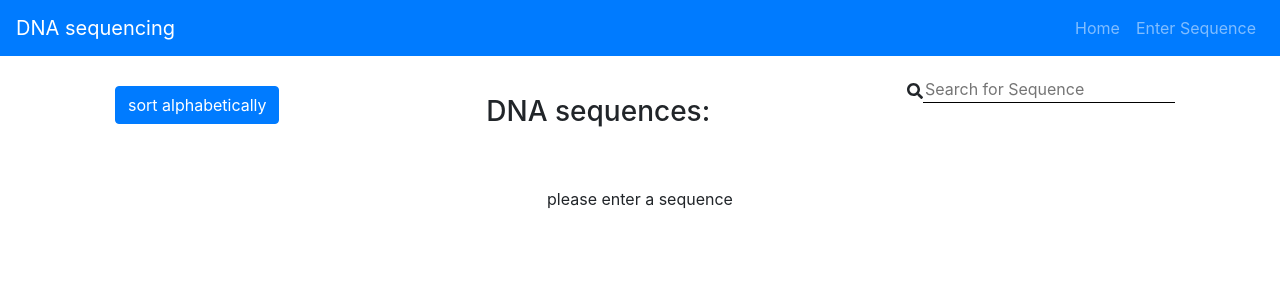
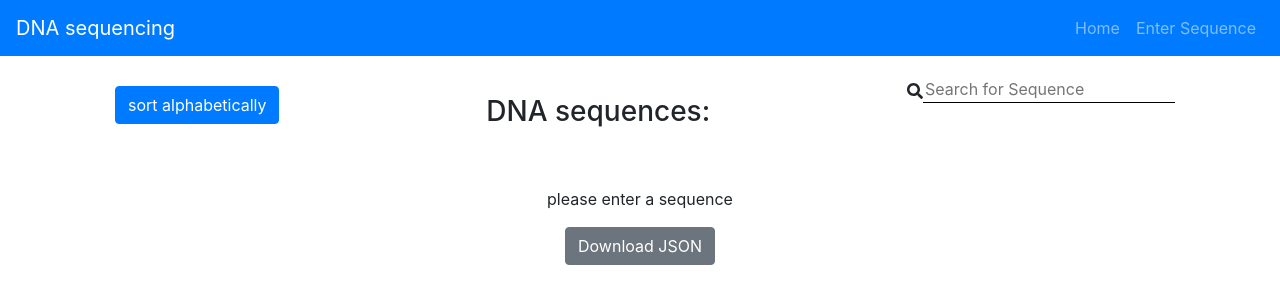
Before and after one commit to caleybennett/DNA-seq, a React app: page /#/ in a window 1280 px wide. Shown: the top 304 px of the page. Built offline with nearby package versions, Linux system fonts and the light colour scheme.

Commit message:
feature: exporting a json file

```diff
--- a/src/DNA/viewDNA.js
+++ b/src/DNA/viewDNA.js
@@ -64,6 +64,19 @@ class ViewDNA extends Component {
     const filteredEntries = this.state.entries.filter(entry => entry.name.toLowerCase().match(this.state.searchValue.toLowerCase()))
     // store the filteredEntries in state
     this.setState({ filteredEntries: filteredEntries }, console.log(this.state.filteredEntries))
+  }
+
+  // method to export JSON
+  exportToJsonFile = () => {
+    const dataStr = JSON.stringify(this.state.entries)
+    const dataUri = 'data:application/json;charset=utf-8,' + encodeURIComponent(dataStr)
+
+    const exportFileDefaultName = 'data.json'
+
+    const linkElement = document.createElement('a')
+    linkElement.setAttribute('href', dataUri)
+    linkElement.setAttribute('download', exportFileDefaultName)
+    linkElement.click()
   }
 
   render () {
@@ -136,6 +149,7 @@ class ViewDNA extends Component {
           <ListGroup>
             {entriesJsx}
           </ListGroup>
+          <button className="btn btn-secondary export" onClick={this.exportToJsonFile}> Download JSON </button>
         </div>
       </div>
     )
```
